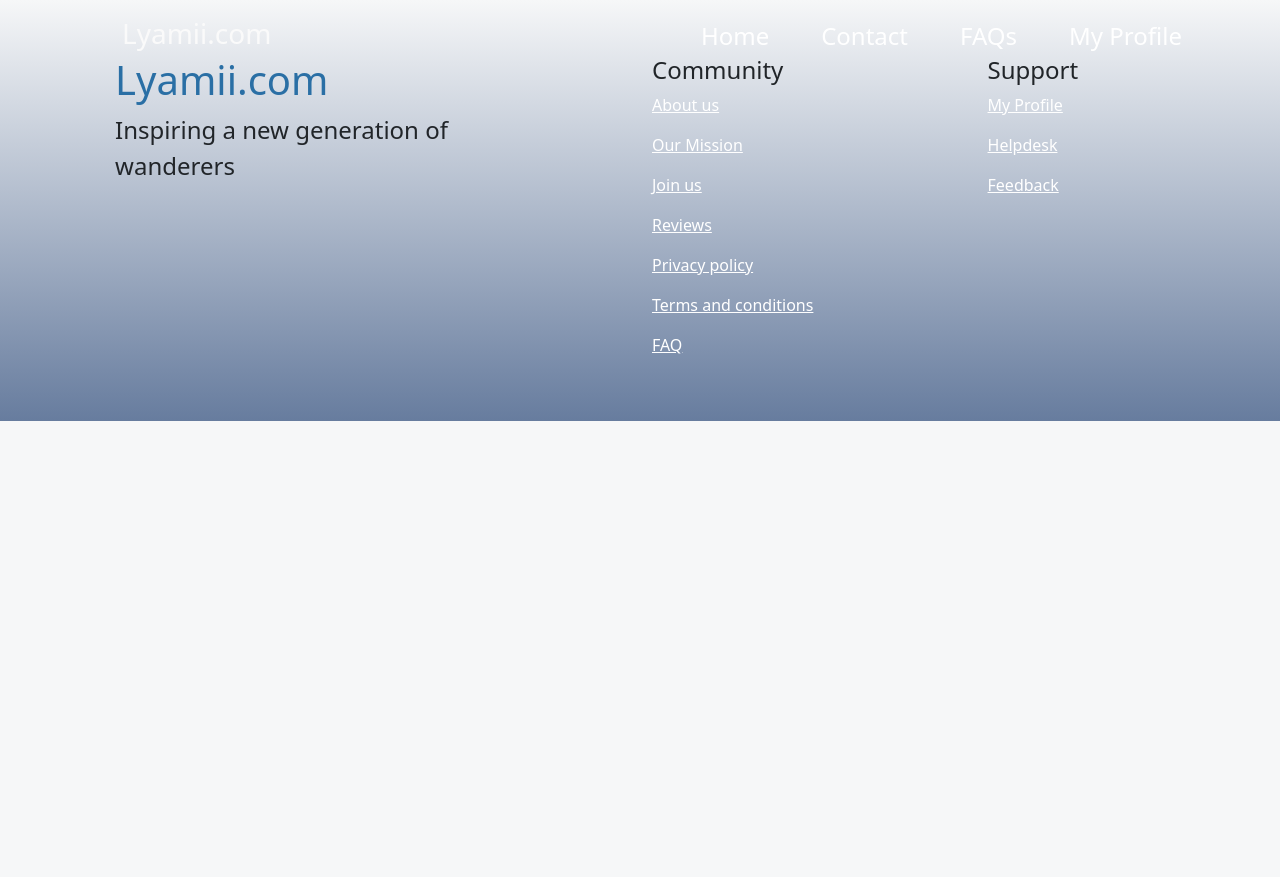
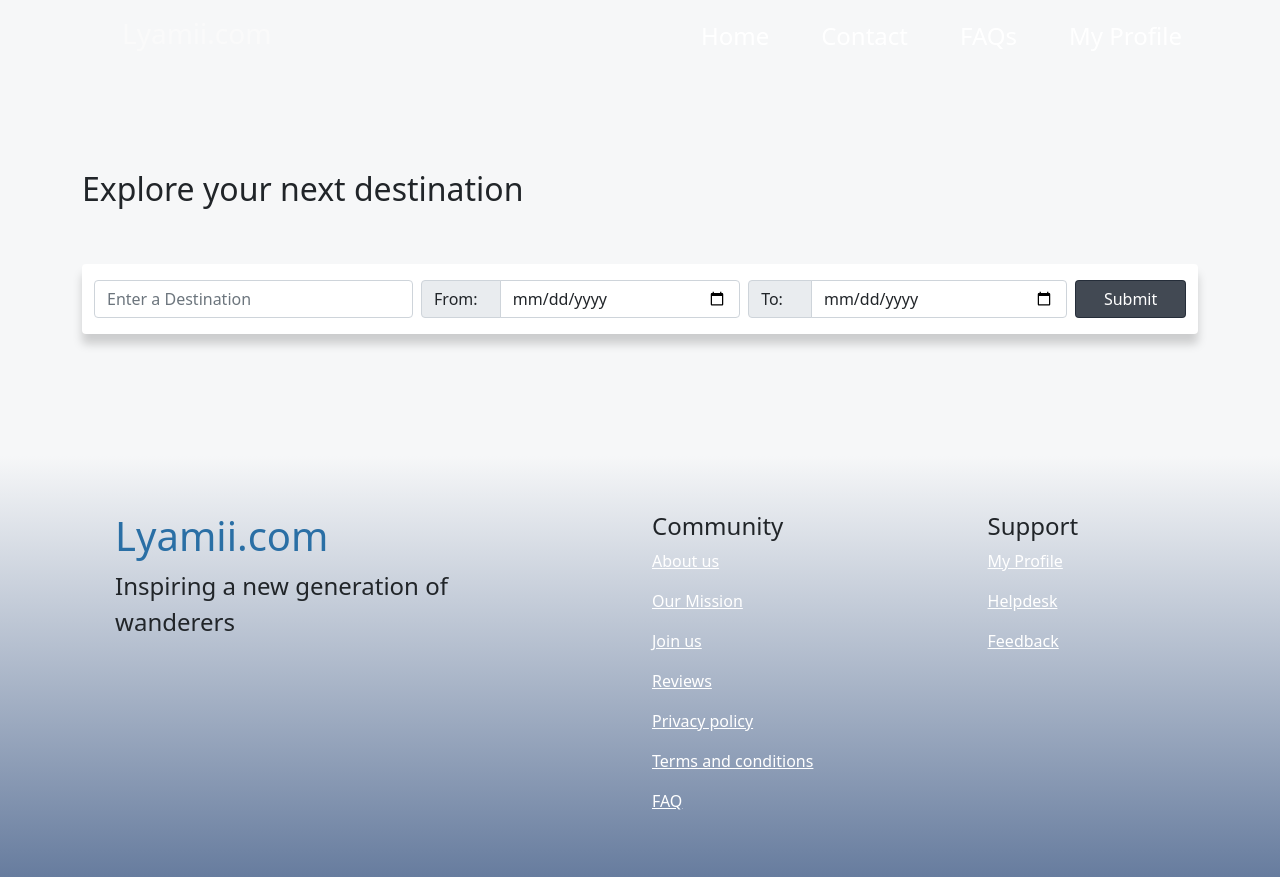
Before and after one commit to RiturajGhosh/lyamii-frontend-svc, a React (Create React App) app: page /#/explore in a window 1280 px wide. Before the commit the page ends 800 px from the top, so only its background shows below. Built offline with nearby package versions, Linux system fonts and the light colour scheme.

Commit message:
explore destination component added

```diff
--- a/src/components/common/borderCard/BorderCard.tsx
+++ b/src/components/common/borderCard/BorderCard.tsx
@@ -13,6 +13,7 @@ type BorderCardType = {
   buttonColor?: string;
   titleStyling?: string;
   descriptionStyling?: string;
+  onClick?: Function;
 };
 const BorderCard: FC<BorderCardType> = ({
   className,
@@ -24,6 +25,7 @@ const BorderCard: FC<BorderCardType> = ({
   titleStyling,
   descriptionStyling,
   buttonColor,
+  onClick
 }) => {
   return (
     <div
@@ -41,6 +43,7 @@ const BorderCard: FC<BorderCardType> = ({
         )}
         <button
           className={`btn btn-circle d-flex justify-items-center ${style.btmRght} ${buttonColor} p-4 ${style.navigationButton}`}
+          onClick={()=>onClick && onClick()}
         >
           <Col xs={4} className="social-icons align-self-center w-100">
             <FaArrowRightLong />
--- a/src/components/common/formInput/FormInput.tsx
+++ b/src/components/common/formInput/FormInput.tsx
@@ -1,15 +1,18 @@
 import React, { FC } from "react";
-import { Form } from "react-bootstrap";
+import { Form, FloatingLabel } from "react-bootstrap";
 
 type FormInputType = {
   direction?: any;
-  label: string;
+  label?: string;
+  floatingLabel?: string;
   type: string;
   placeHolder?: string;
   controlId: string;
   className?: string;
   onchange?: Function;
   value: any;
+  labelStyling?: string;
+  inputStyling?: string;
 };
 const FormInput: FC<FormInputType> = ({
   direction,
@@ -17,17 +20,34 @@ const FormInput: FC<FormInputType> = ({
   type,
   placeHolder,
   controlId,
+  floatingLabel,
   value,
   className,
   onchange,
+  labelStyling,
+  inputStyling,
 }) => {
   return (
-    <Form.Group as={direction} className={className} controlId={controlId}>
-      <Form.Label>{label}</Form.Label>
+    <Form.Group
+      as={direction}
+      className={`${floatingLabel && "input-group"} ${className}`}
+      controlId={controlId}
+    >
+      {floatingLabel && floatingLabel.length > 0 && (
+        <span
+          className={`input-group-text ${labelStyling}`}
+          id="addon-wrapping"
+        >
+          {floatingLabel}
+        </span>
+      )}
+
+      {label && label.length > 0 && <Form.Label>{label}</Form.Label>}
       <Form.Control
         type={type}
         placeholder={placeHolder}
         value={value}
+        className={inputStyling}
         onChange={(e) => onchange && onchange(e)}
       />
     </Form.Group>
--- a/src/components/common/globe/Globe.tsx
+++ b/src/components/common/globe/Globe.tsx
@@ -46,7 +46,7 @@ const Globe: FC = () => {
       type: SET_SELECTED_LOCATION,
       payload: marker,
     });
-    history.push("/");
+    history.push("/explore");
   }
   function onDefocus(previousFocus: Coordinates) {
     setEvent({
--- /dev/null
+++ b/src/components/pages/destinations/Explore.tsx
@@ -0,0 +1,71 @@
+import React, { FC, useState } from "react";
+import ContainerSection from "../../common/container/Container";
+import { Button, Card, Col, Form, Row } from "react-bootstrap";
+import FormInput from "../../common/formInput/FormInput";
+import { useSelector } from "react-redux";
+import { selectedLocation } from "../../../state/selectors/selectGlobeData";
+
+const Explore: FC = () => {
+  const destination = useSelector(selectedLocation);
+  const [tourDetail, setTourDetail] = useState({
+    country: destination.city,
+    startDate: "",
+    endDate: "",
+  });
+  return (
+    <ContainerSection>
+      <Card.Title className="py-5 ft-32">
+        Explore your next destination
+      </Card.Title>
+      <Card className="p-3">
+        <Form>
+          <Row className="justify-content-center">
+            <FormInput
+              direction={Col}
+              value={tourDetail.country}
+              label={""}
+              className="w-75 ms-2 p-0"
+              type={"text"}
+              placeHolder={"Enter a Destination"}
+              controlId={"forGridFirstName"}
+              onchange={(e: any) =>
+                setTourDetail({ ...tourDetail, country: e.target.value })
+              }
+            />
+
+            <FormInput
+              direction={Col}
+              value={tourDetail.startDate}
+              floatingLabel={"From:"}
+              type={"date"}
+              className="w-25 p-0 mx-2"
+              labelStyling="w-25"
+              inputStyling="w-25"
+              placeHolder={"Last name"}
+              controlId={"forGridLastName"}
+              onchange={(e: any) =>
+                setTourDetail({ ...tourDetail, startDate: e.target.value })
+              }
+            />
+            <FormInput
+              direction={Col}
+              value={tourDetail.endDate}
+              floatingLabel={"To:"}
+              type={"date"}
+              className="w-25 p-0"
+              labelStyling="w-20"
+              placeHolder={"Last name"}
+              controlId={"forGridLastName"}
+              onchange={(e: any) =>
+                setTourDetail({ ...tourDetail, endDate: e.target.value })
+              }
+            />
+            <Button onClick = {()=>console.log(tourDetail)} className="row mx-2 w-10 p-0 m-0">Submit</Button>
+          </Row>
+        </Form>
+      </Card>
+    </ContainerSection>
+  );
+};
+
+export default Explore;
--- a/src/components/pages/mapAndEscape/MapAndEscape.tsx
+++ b/src/components/pages/mapAndEscape/MapAndEscape.tsx
@@ -5,13 +5,20 @@ import BorderCard from "../../common/borderCard/BorderCard";
 import Globe from "../../common/globe/Globe";
 import { mapDescription } from "../../common/enum/enum";
 import { selectScreenSize } from "../../../state/selectors/selectScreenSize";
-import { useSelector } from "react-redux";
+import { useDispatch, useSelector } from "react-redux";
+import { useHistory } from "react-router-dom";
+import { SET_SELECTED_LOCATION } from "../../../state/actions/types/globeDataActionType";
 
 const MapAndEscape: FC = () => {
-
+  const history = useHistory();
+  const dispatch = useDispatch();
   const screenSize = useSelector(selectScreenSize);
   return (
-    <Container className="home-about-section sectionContainer py-42" fluid id="about">
+    <Container
+      className="home-about-section sectionContainer py-42"
+      fluid
+      id="about"
+    >
       <Container>
         <Row className="g-4">
           <Col md={7} className="">
@@ -21,10 +28,17 @@ const MapAndEscape: FC = () => {
               minHeight={screenSize.isDesktop ? "630px" : "0px"}
               buttonColor="bg-warning"
               descriptionStyling="text-blue"
+              onClick={() => {
+                dispatch({
+                  type: SET_SELECTED_LOCATION,
+                  payload: {},
+                });
+                history.push("explore");
+              }}
               className={`border-5 pt-32 shadow-lg justify-content-start ${style.bgBluePink}`}
             >
               <div style={{ width: "25%", height: "25%" }}>
-                <Globe/>
+                <Globe />
               </div>
             </BorderCard>
           </Col>
@@ -36,6 +50,13 @@ const MapAndEscape: FC = () => {
               buttonColor="bg-light"
               descriptionStyling="text-blue"
               className="border-5 shadow-lg bg-dark mh-2 text-white"
+              onClick={() => {
+                dispatch({
+                  type: SET_SELECTED_LOCATION,
+                  payload: {},
+                });
+                history.push("explore");
+              }}
               imageAbove={
                 "https://cdn.pixabay.com/photo/2016/08/05/15/06/tunnel-1572456_1280.jpg"
               }
--- a/src/layout/Routes.ts
+++ b/src/layout/Routes.ts
@@ -1,5 +1,6 @@
 import ContainerSection from "../components/common/container/Container";
 import Home from "../components/pages/Home/Home";
+import Explore from "../components/pages/destinations/Explore";
 import PassportRegistrationForm from "../components/pages/passportRegistrationForm/PassportRegistrationForm";
 import { UserRouteConfig } from "../components/routing/PrivateRoute";
 import { AccessType } from "./accessType";
@@ -10,6 +11,11 @@ export const commonSiteMap: UserRouteConfig[] = [
     exact: true,
     path: "/PassportRegistration",
     Component: PassportRegistrationForm,
+    access: AccessType.YES,
+  },{
+    exact: true,
+    path: "/explore",
+    Component: Explore,
     access: AccessType.YES,
   },
   {
--- a/src/state/reducers/globeDataReducer.ts
+++ b/src/state/reducers/globeDataReducer.ts
@@ -1,9 +1,14 @@
 import {
   SET_GLOBE_DATA,
   SET_SELECTED_LOCATION,
+  globeDataActionType,
 } from "../actions/types/globeDataActionType";
 
-const initialState: any = {
+export interface globeDataState{
+  globeData: any,
+  selectedLocation: any
+}
+const initialState: globeDataState = {
   globeData: [
     {
       id: 1,
@@ -53,8 +58,8 @@ const initialState: any = {
 
 export default function globeDataReducer(
   state = initialState,
-  action: any
-): any {
+  action: globeDataActionType
+): globeDataState {
   switch (action.type) {
     case SET_GLOBE_DATA:
       return {
--- a/src/state/selectors/selectGlobeData.ts
+++ b/src/state/selectors/selectGlobeData.ts
@@ -1,3 +1,11 @@
+import { $CombinedState } from "redux";
 import { RootStore } from "../store";
+import { createSelector } from "@reduxjs/toolkit";
+import { globeDataState } from "../reducers/globeDataReducer";
 
-export const selectGlobeData = (state: RootStore) => state.globeData;
+export const selectGlobeData = (state: RootStore): globeDataState =>
+  state.globeData;
+export const selectedLocation = createSelector(
+  selectGlobeData,
+  (statuses) => statuses.selectedLocation
+);
--- a/src/styles/index.scss
+++ b/src/styles/index.scss
@@ -209,8 +209,14 @@ $custom-spacers: 10px;
 .w-15 {
   width: 15% !important;
 }
+.w-20 {
+  width: 20% !important;
+}
 .w-30 {
   width: 30% !important;
+}
+.w-60 {
+  width: 60% !important;
 }
 .w-90 {
   width: 90% !important;
```
